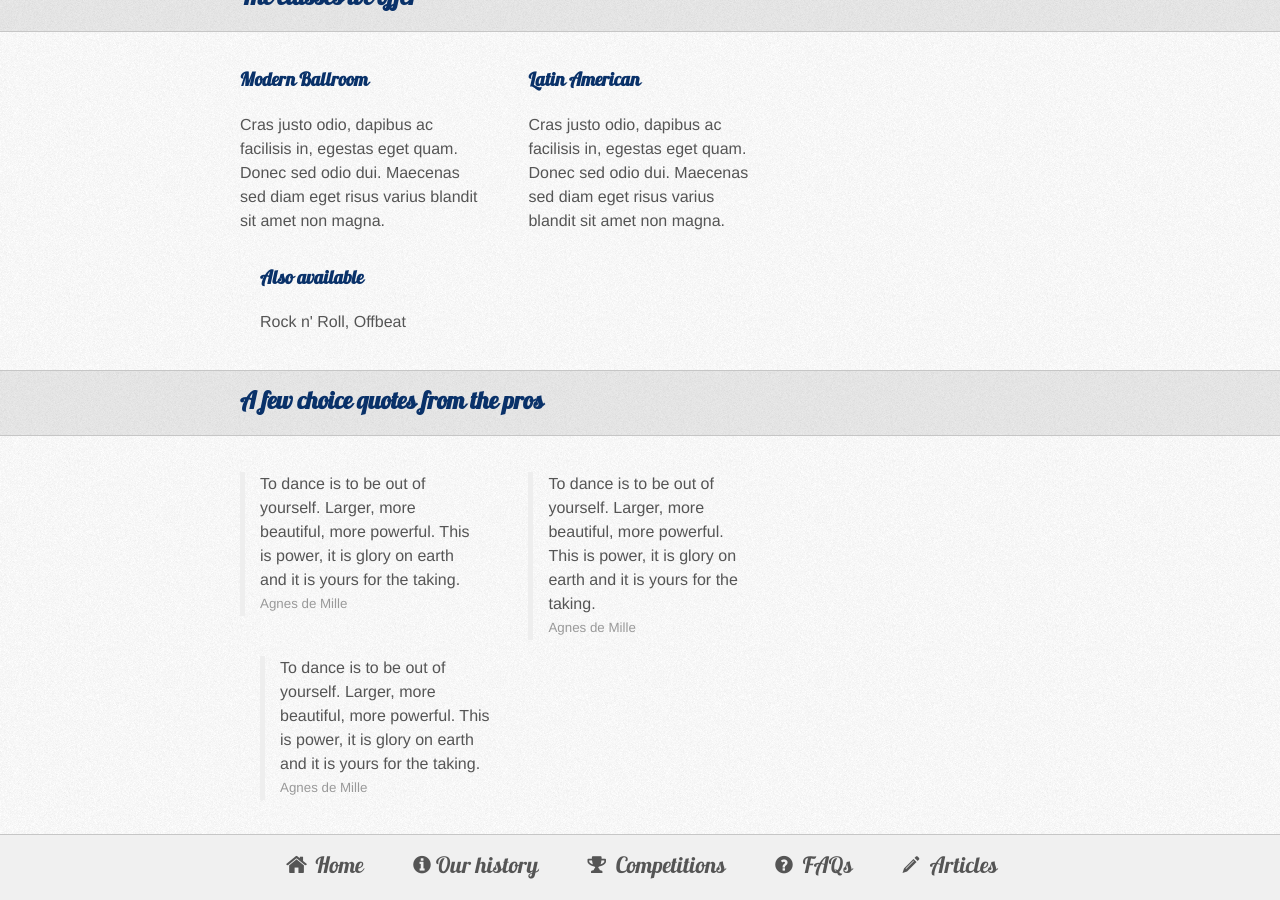
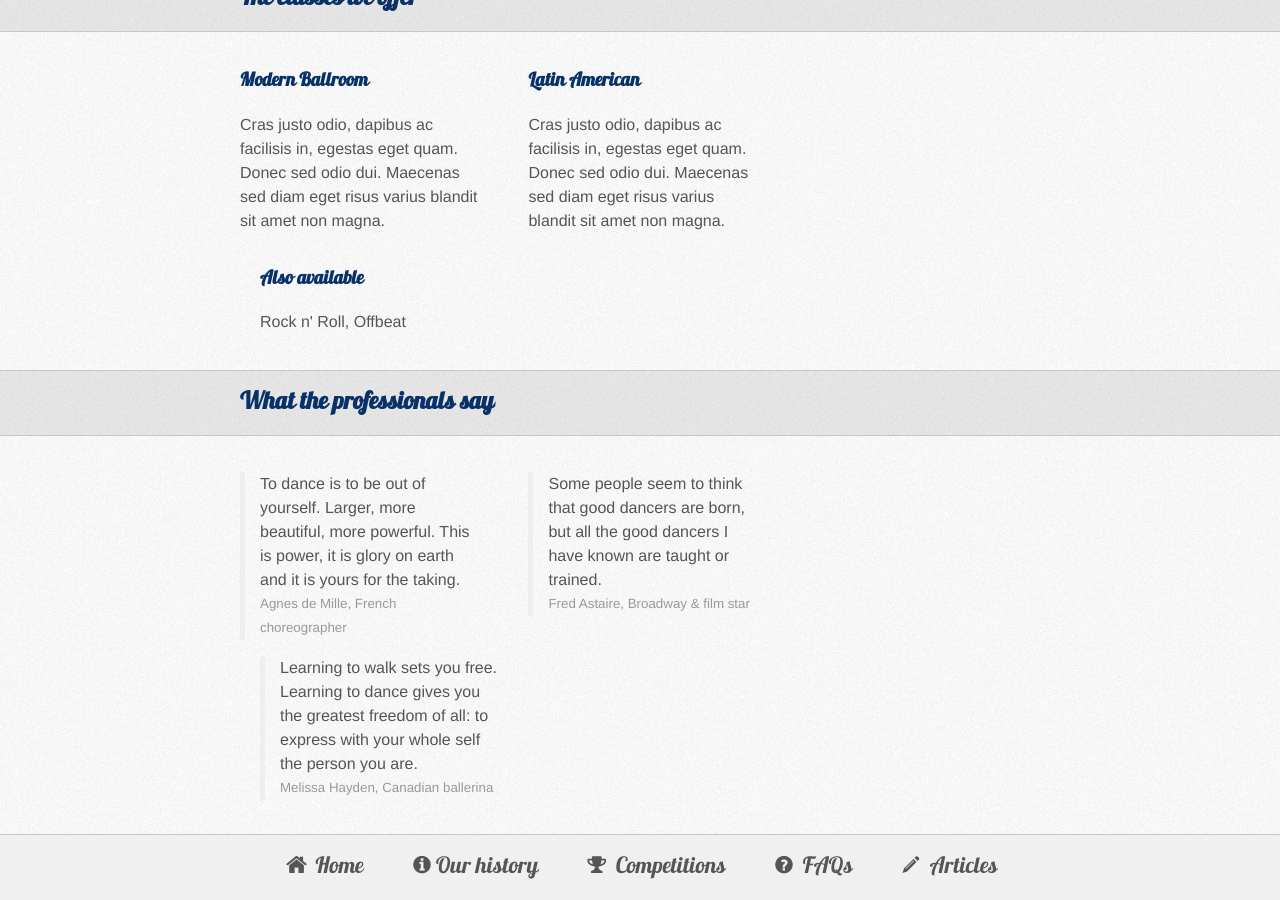
Before and after one commit to surreybldc/surreybldc.github.com, a Jekyll site: the page built from index.html, in a window 1280 px wide and 900 px high, scrolled down 1286 px. Built offline with Jekyll 4.4.1, drawn with Linux system fonts in a browser that asks for light colours.

Commit message:
Add quotes

```diff
--- a/index.html
+++ b/index.html
@@ -50,25 +50,25 @@ layout: default
   </section>
   <section class="row">
     <header>
-      <h2>A few choice quotes from the pros</h2>
+      <h2>What the professionals say</h2>
     </header>
     <div class="container">
       <div class="span3">
         <blockquote>
           <p>To dance is to be out of yourself. Larger, more beautiful, more powerful. This is power, it is glory on earth and it is yours for the taking.</p>
-          <small>Agnes de Mille</small>
+          <small>Agnes de Mille, French choreographer</small>
         </blockquote>
       </div>
       <div class="span3">
         <blockquote>
-          <p>To dance is to be out of yourself. Larger, more beautiful, more powerful. This is power, it is glory on earth and it is yours for the taking.</p>
-          <small>Agnes de Mille</small>
+          <p>Some people seem to think that good dancers are born, but all the good dancers I have known are taught or trained.</p>
+          <small>Fred Astaire, Broadway &amp; film star</small>
         </blockquote>
       </div>
       <div class="span3">
         <blockquote>
-          <p>To dance is to be out of yourself. Larger, more beautiful, more powerful. This is power, it is glory on earth and it is yours for the taking.</p>
-          <small>Agnes de Mille</small>
+          <p>Learning to walk sets you free. Learning to dance gives you the greatest freedom of all: to express with your whole self the person you are.</p>
+          <small>Melissa Hayden, Canadian ballerina</small>
         </blockquote>
       </div>
     </div>
```
Also changed, not shown: 1 other file.
